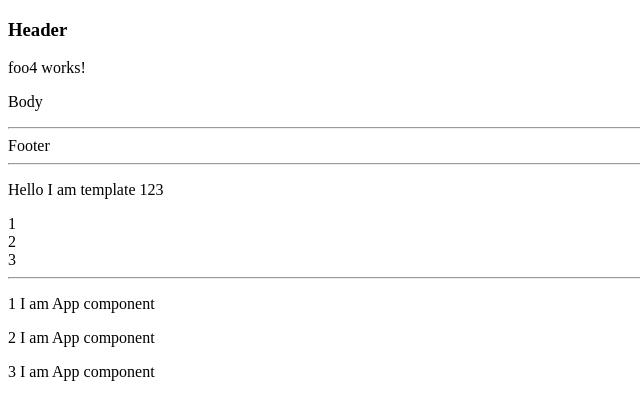
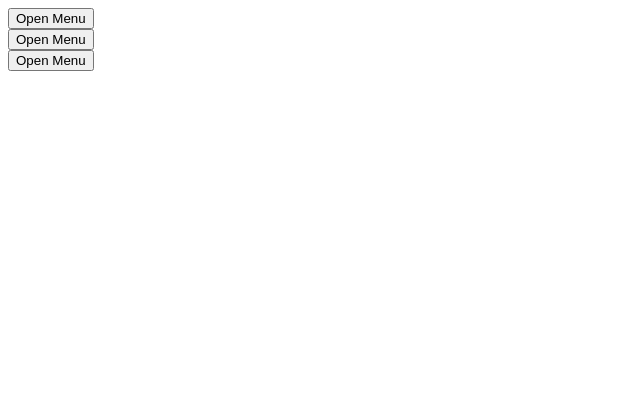
Before and after one commit to avkatlant/angular-fist-app, an Angular app: page / in a window 1280 px wide. Shown: the top 420 px of the page, without its empty margins (0-640 px from the left). Built offline with nearby package versions, Linux system fonts and the light colour scheme.

Commit message:
Разработка Menu UI компонента. HostBinding, HostListener. Как подписаться на window в Angular?

```diff
--- a/src/app/app.component.html
+++ b/src/app/app.component.html
@@ -1,9 +1,29 @@
-<app-foo4 [template]="ref">
-  <h3 class="header">Header</h3>
-  <p class="body">Body</p>
-  <footer class="footer">Footer</footer>
-</app-foo4>
+<div>
+  <button (click)="menu.show()">
+    Open Menu
+  </button>
 
-<ng-template #ref let-element>
-  <p>{{element}} I am App component</p>
-</ng-template>
+  <app-menu #menu>
+    <p>From App Component</p>
+  </app-menu>
+</div>
+
+<div>
+  <button (click)="menu2.show()">
+    Open Menu
+  </button>
+
+  <app-menu #menu2>
+    <p>From App Component 2</p>
+  </app-menu>
+</div>
+
+<div>
+  <button (click)="menu3.show()">
+    Open Menu
+  </button>
+
+  <app-menu #menu3>
+    <p>From App Component 3</p>
+  </app-menu>
+</div>
--- a/src/app/app.module.ts
+++ b/src/app/app.module.ts
@@ -9,6 +9,7 @@ import { FooComponent } from './components/foo/foo.component';
 import { Foo2Component } from './components/foo2/foo2.component';
 import { Foo3Component } from './components/foo3/foo3.component';
 import { Foo4Component } from './components/foo4/foo4.component';
+import { MenuComponent } from './components/menu/menu.component';
 
 @NgModule({
   declarations: [
@@ -18,6 +19,7 @@ import { Foo4Component } from './components/foo4/foo4.component';
     Foo2Component,
     Foo3Component,
     Foo4Component,
+    MenuComponent,
 
   ],
   imports: [
--- /dev/null
+++ b/src/app/components/menu/menu.component.html
@@ -0,0 +1,3 @@
+<div class="menu">
+  <ng-content></ng-content>
+</div>
--- /dev/null
+++ b/src/app/components/menu/menu.component.scss
@@ -0,0 +1,13 @@
+:host-context(.hidden) {
+  display: none;
+}
+
+:host {
+  position: relative;
+
+  .menu {
+    position: absolute;
+    background-color: #ccc;
+    border: 1px solid black;
+  }
+}
--- /dev/null
+++ b/src/app/components/menu/menu.component.ts
@@ -0,0 +1,41 @@
+import { Component, HostBinding, HostListener, OnInit } from '@angular/core';
+
+@Component({
+  selector: 'app-menu',
+  templateUrl: './menu.component.html',
+  styleUrls: ['./menu.component.scss']
+})
+export class MenuComponent implements OnInit {
+
+  @HostBinding('class')
+  hostClass = 'hidden';
+
+  private skipClick = false;
+
+  constructor() {
+  }
+
+  ngOnInit(): void {
+  }
+
+  @HostListener('click', ['$event'])
+  hostClick(event: Event) {
+    console.log('click', event);
+    event.stopPropagation();
+  }
+
+  show() {
+    this.hostClass = '';
+    this.skipClick = true;
+  }
+
+  @HostListener('window:click')
+  hide() {
+    if (this.skipClick) {
+      this.skipClick = false;
+      return;
+    }
+    this.hostClass = 'hidden';
+  }
+
+}
```
Also changed, not shown: 1 other file (tests, documents, lock files or other folders).
